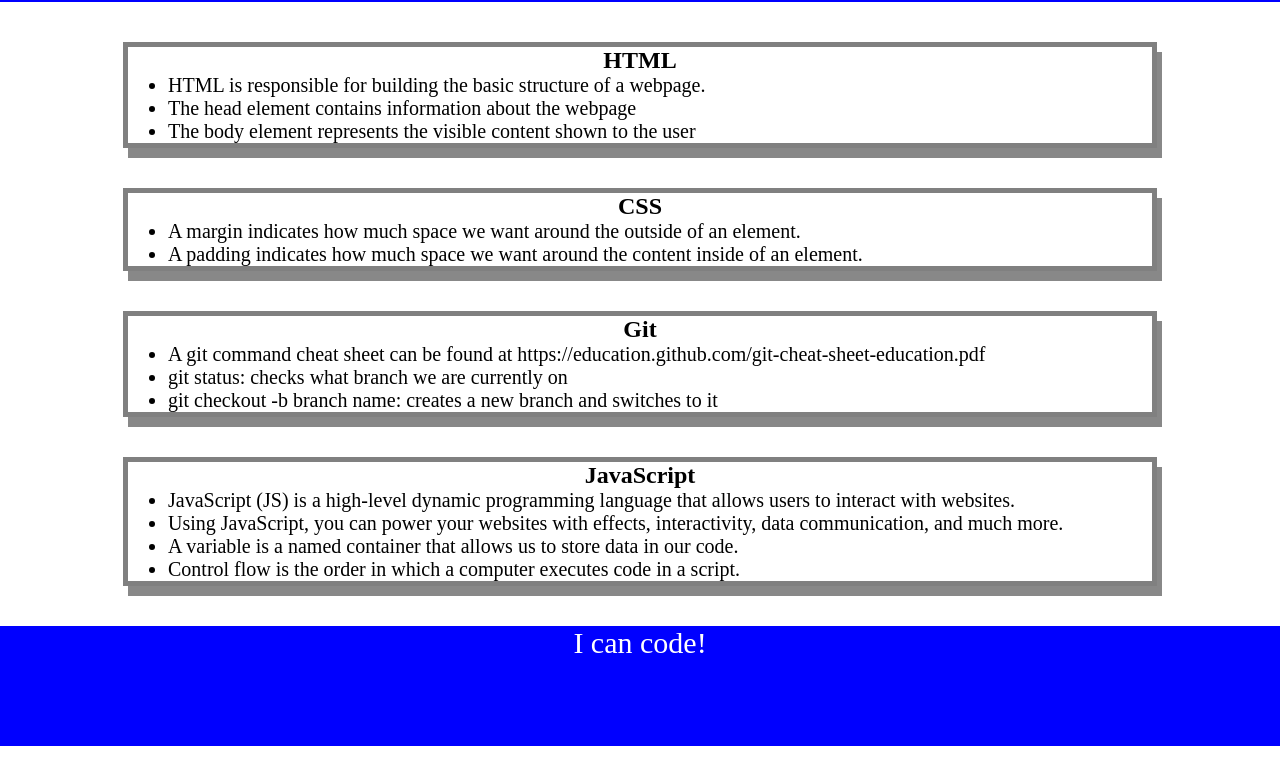
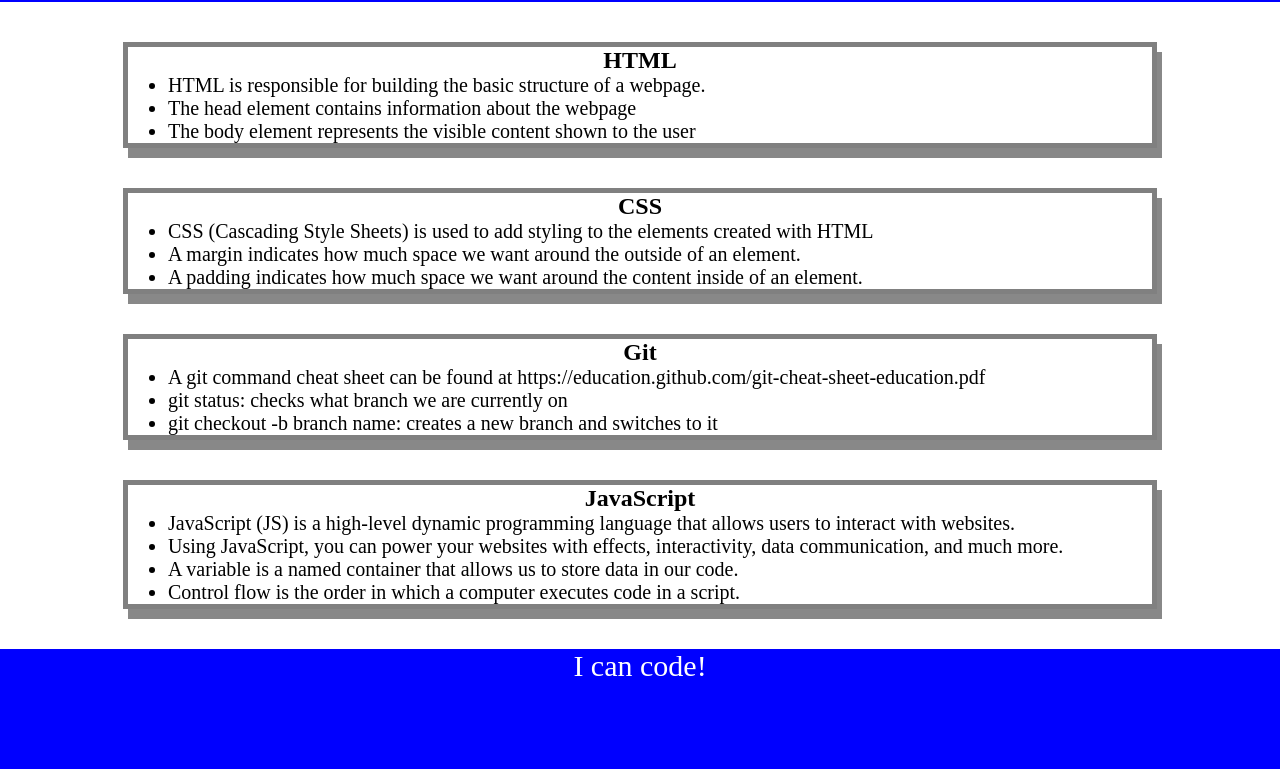
Before and after one commit to aallemond/prework-study-guide, a plain HTML site: page index.html in a window 1280 px wide. Shown: the part 118-887 px from the top of the page. Before the commit the page ends 864 px from the top, so only its background shows below. Drawn offline with Linux system fonts and the light colour scheme.

Commit message:
added additionalnotes on CSS

```diff
--- a/index.html
+++ b/index.html
@@ -27,6 +27,7 @@
       <section class="card" id="css-section">
         <h2>CSS</h2>
         <ul>
+          <li>CSS (Cascading Style Sheets) is used to add styling to the elements created with HTML</li>
           <li>A margin indicates how much space we want around the outside of an element.</li>
           <li>A padding indicates how much space we want around the content inside of an element.</li>
         </ul>
```
